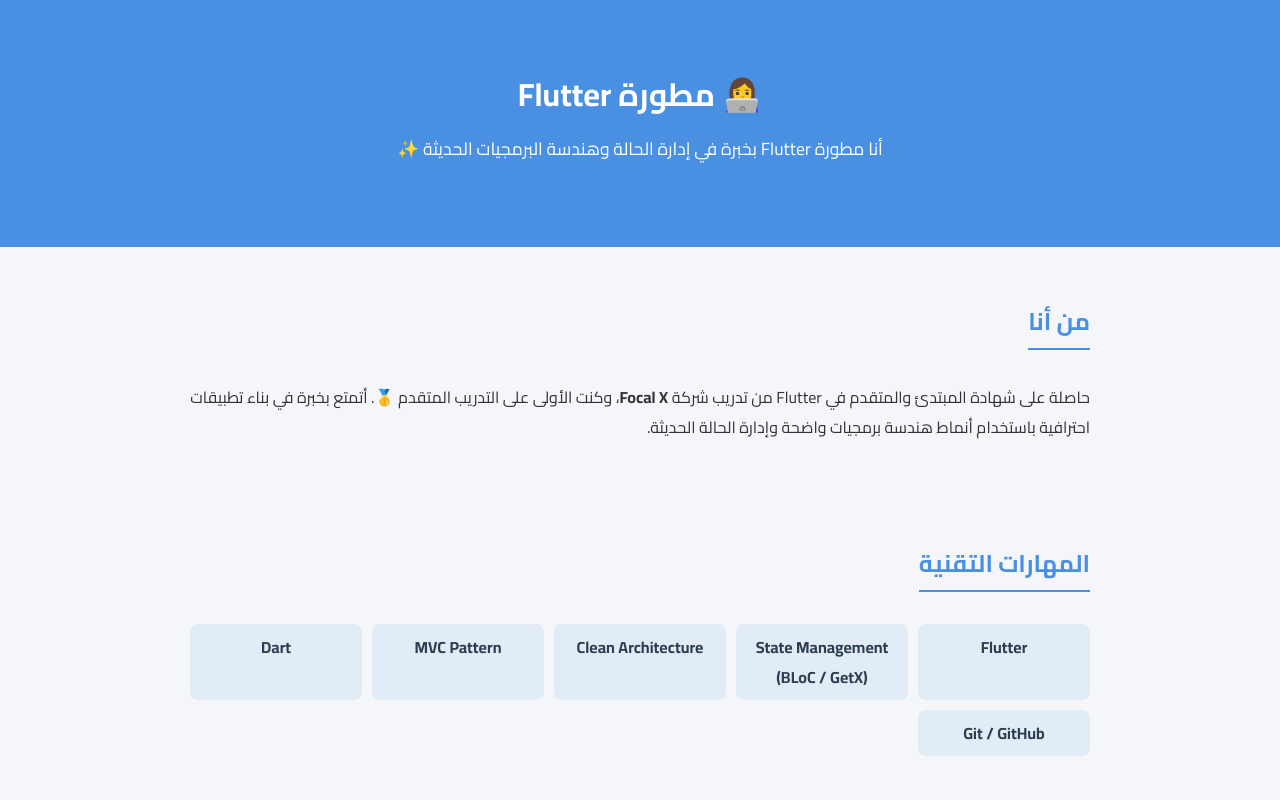
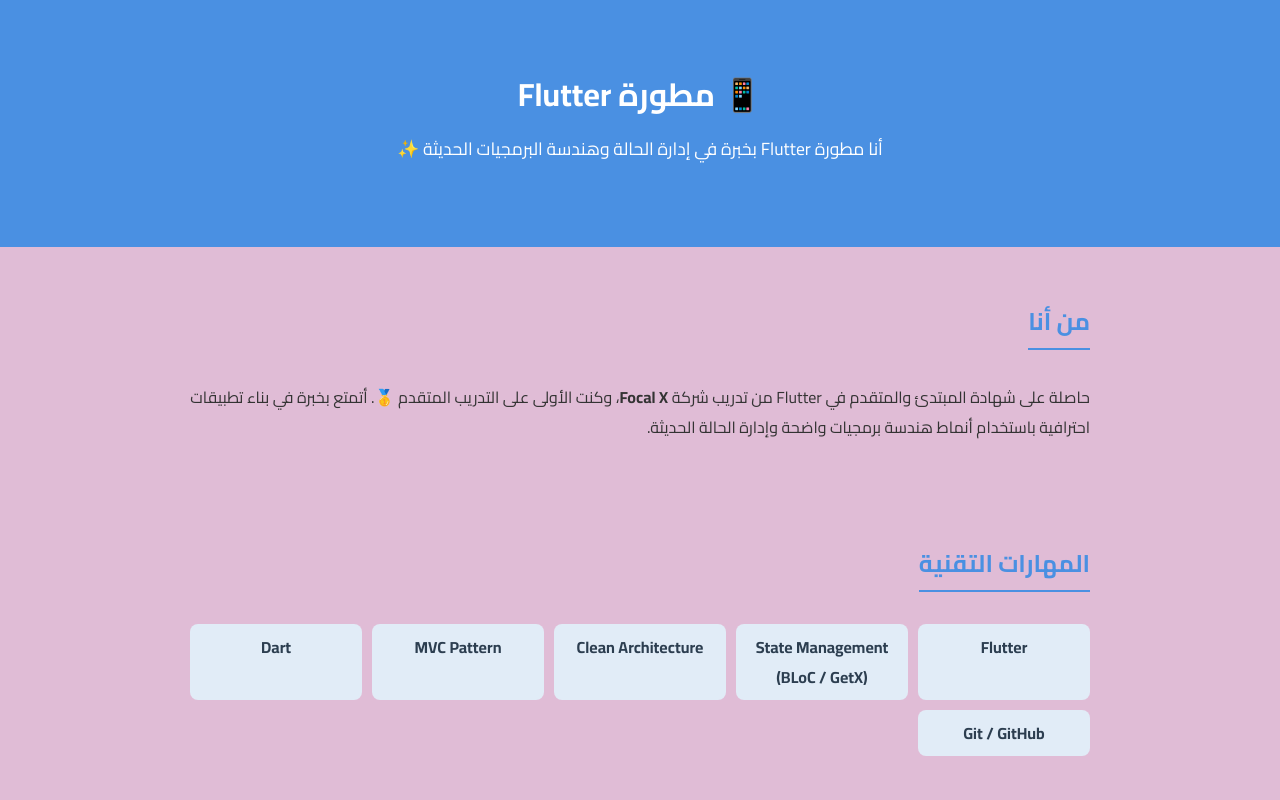
Before and after one commit to abrar1310/abrar1310.github.io, a plain HTML site: page index.html in a window 1280 px wide. Shown: the top 800 px of the page. Drawn offline with Linux system fonts and the light colour scheme.

Commit message:
portfolio

```diff
--- a/index.html
+++ b/index.html
@@ -9,7 +9,7 @@
 <body>
   <header>
     <div class="container">
-      <h1>👩‍💻 مطورة Flutter</h1>
+      <h1>📱 مطورة Flutter</h1>
       <p>أنا مطورة Flutter بخبرة في إدارة الحالة وهندسة البرمجيات الحديثة ✨</p>
     </div>
   </header>
--- a/styles.css
+++ b/styles.css
@@ -4,7 +4,7 @@ body {
   font-family: 'Cairo', sans-serif;
   margin: 0;
   padding: 0;
-  background-color: #f5f6fa;
+  background-color: #e0bcd6;
   color: #333;
   direction: rtl;
 }
```
